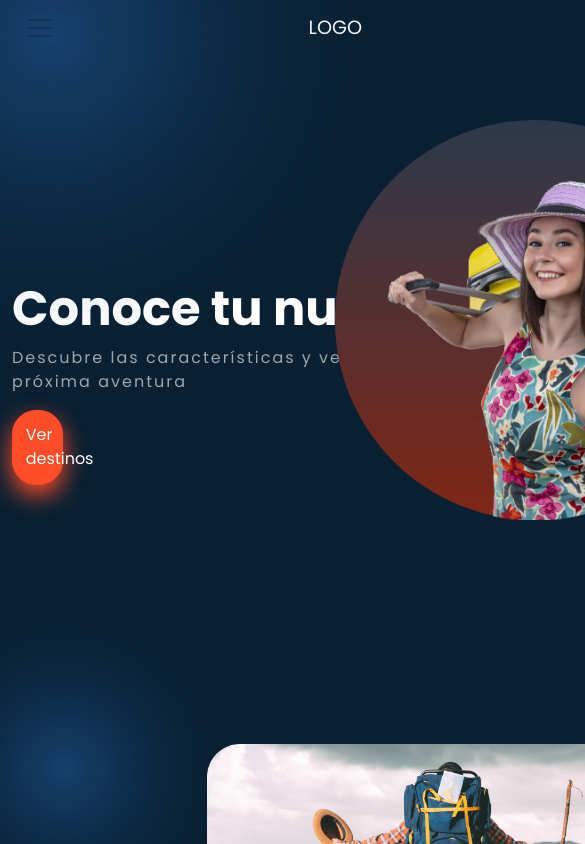
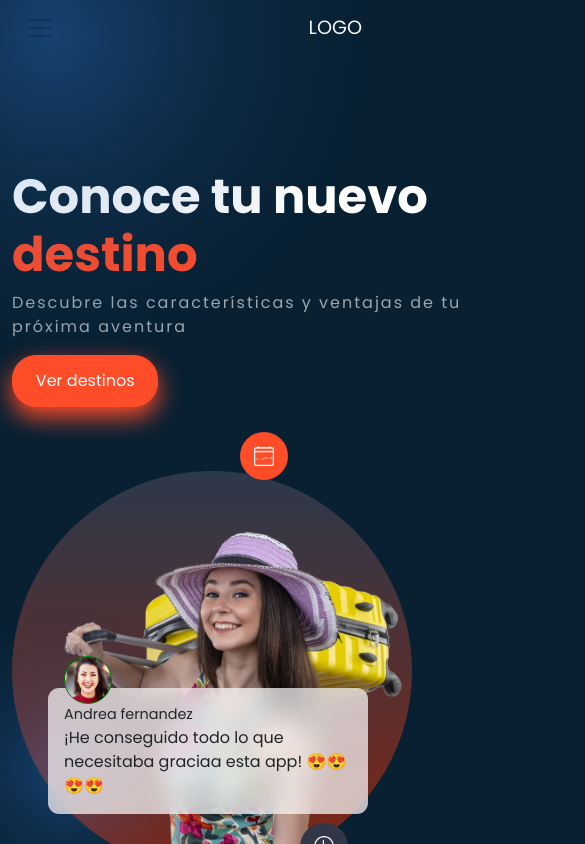
Before and after one commit to Felipev98/travelapp, a Vue app: page / in a window 390 px wide. Shown: the top 844 px of the page, 585 px wide, since content can reach past the window. Built offline with nearby package versions, Linux system fonts and the light colour scheme.

Commit message:
styles: reponsive hero

```diff
--- a/src/components/Footer.vue
+++ b/src/components/Footer.vue
@@ -3,12 +3,12 @@
       <section class="footer">
           <div class="container">
           <div class="row">
-              <div class="col-3">
+              <div class="col-xl-3">
                   <div class="logo">
                       <h1>LOGO</h1>
                   </div>
               </div>
-              <div class="col-3">
+              <div class="col-xl-3">
                   <div class="logo">
                       <h2>LOGO</h2>
                       <span class="seccion-footer">sección1</span>
@@ -16,7 +16,7 @@
                       <span class="seccion-footer">seccion3</span>
                   </div>
               </div>
-              <div class="col-3">
+              <div class="col-xl-3">
                   <div class="logo">
                       <h2>LOGO</h2>
                         <span class="seccion-footer">sección1</span>
@@ -24,7 +24,7 @@
                       <span class="seccion-footer">seccion3</span>
                   </div>
               </div>
-              <div class="col-3">
+              <div class="col-xl-3">
                   <div class="logo">
                       <h2>LOGO</h2>
                         <span class="seccion-footer">sección1</span>
--- a/src/components/Hero.vue
+++ b/src/components/Hero.vue
@@ -3,14 +3,14 @@
     <section class="hero">
   <div class="container">
 <div class="row">
-          <div class="col-6">
+          <div class="col-xl-6">
               <div class="texto-banner">
             <h2>Conoce tu nuevo <span class="destino-hero">destino</span></h2>
               <p>Descubre las características y ventajas de tu próxima aventura</p>
               </div>
               <button class="btn btn-primary" id="boton-hero">Ver destinos</button>
           </div>
-                <div class="col-6">
+                <div class="col-xl-6">
                     <div class="circulo-pequeño">
                         <img src="../assets/calendario.png" alt="calendario">
                     </div>
@@ -142,4 +142,39 @@ background: rgba(255, 255, 255, .7);
   font-weight: 700;
   color: #ECECEC;
 }
+/* Media Queries */
+@media screen and (max-width:700px){
+.elipse-down{
+  display: none;
+}
+.elipse-nosotros-down{
+  display: none;
+}
+.elipse-destinos-down{
+  display: none;
+}
+.texto-banner{
+  margin-top: 7rem;
+}
+.boton-hero{
+  width: 40%;
+}
+.mensaje{
+  top: 43rem;
+    left: 3rem;
+}
+div.circulo-pequeño{
+  left: 15rem;
+  top: 27rem;
+}
+#boton-hero{
+  width: 40%;
+}
+.circulo{
+  margin-left: 0;
+}
+.texto-banner h2{
+  width: 27rem;
+}
+}
 </style>
--- a/src/components/Nosotros.vue
+++ b/src/components/Nosotros.vue
@@ -21,7 +21,7 @@
           </div>
       <div class="container">
           <div class="row">
-              <div class="col-6">
+              <div class="col-xl-6">
                   <div class="texto-nosotros">
                       <h2>NOSOTROS</h2>
                       <p>Lorem ipsum dolor sit amet, consectetur dunt, unc malesuada.</p>
@@ -29,7 +29,7 @@
                   </div>
                   <div class="nosotros-beneficios">
                       <div class="row">
-                          <div class="col-6" id="col-la">
+                          <div class="col-xl-6" id="col-la">
                               <i class="bi bi-heart-fill"></i>
                               <span class="beneficios-block">corajon</span>
                               <div class="texto-2">
@@ -37,7 +37,7 @@
                             <span class="beneficios-block">corajon</span>
                               </div>
                           </div>
-                          <div class="col-6">
+                          <div class="col-xl-6">
                             <i class="bi bi-hand-thumbs-up-fill"></i>
                             <span>corajon</span>
                              <div class="texto-2">
@@ -49,19 +49,19 @@
 
               </div>
                   </div>
-              <div class="col-6">
+              <div class="col-xl-6">
                   <div class="imagen-horizonte">
                       <img src="../assets/hombre-horizonte.png" alt="horizonte.png">
                   </div>
                 <div class="tarjeta">
                     <div class="row">
-                        <div class="col-6">
+                        <div class="col-xl-6">
                             <div class="texto-tarjeta">
                                 <h2>Satisfacción</h2>
                                 <span>Lorem ipsum dolor sit amet, consectetur adipiscing elit. Donec lobortis orci at congue condimentum</span>
                             </div>
                         </div>
-                        <div class="col-6">
+                        <div class="col-xl-6">
                             <div class="estrellas">
                                 <i class="bi bi-star-fill"></i>
                                 <i class="bi bi-star-fill"></i>
```
